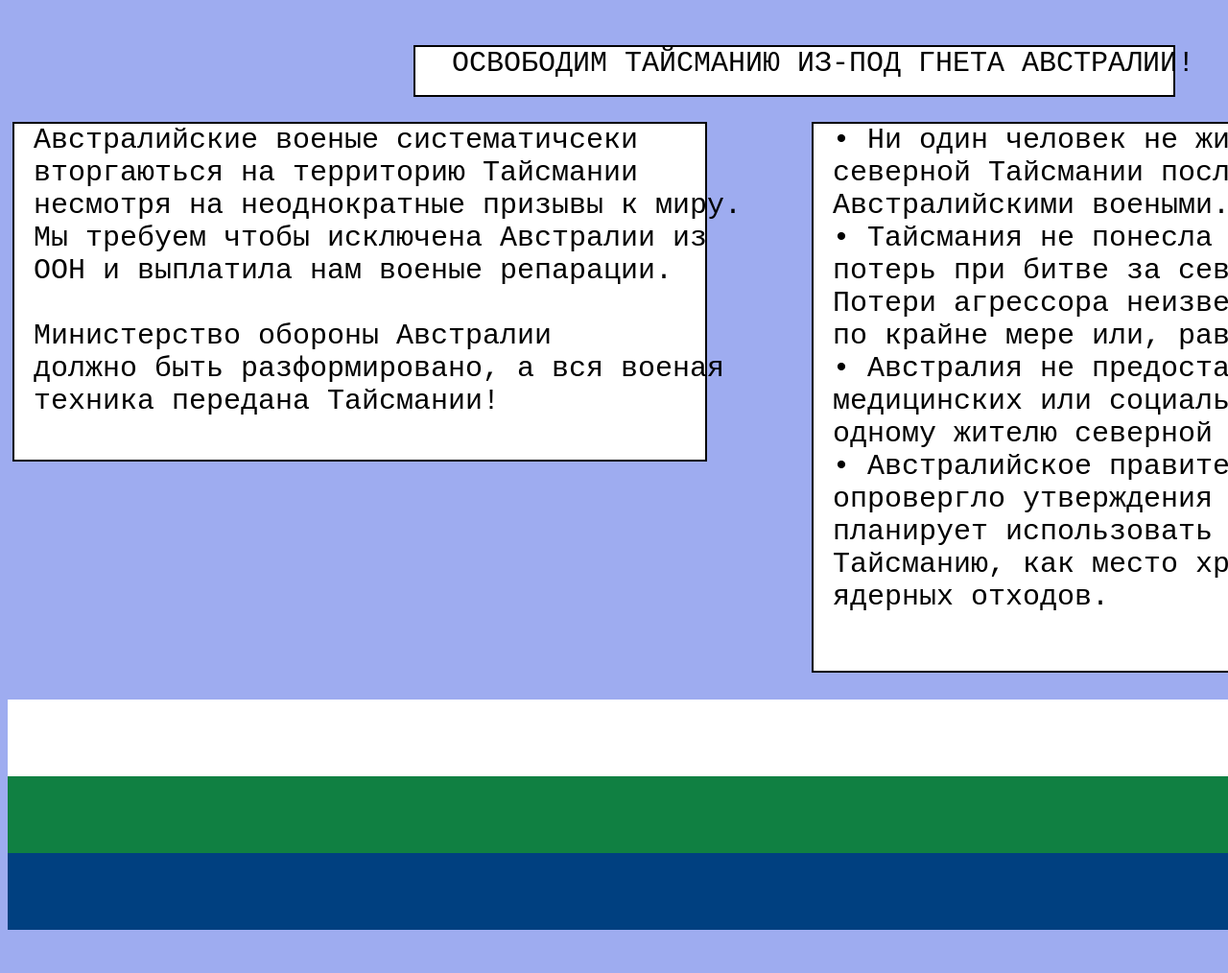
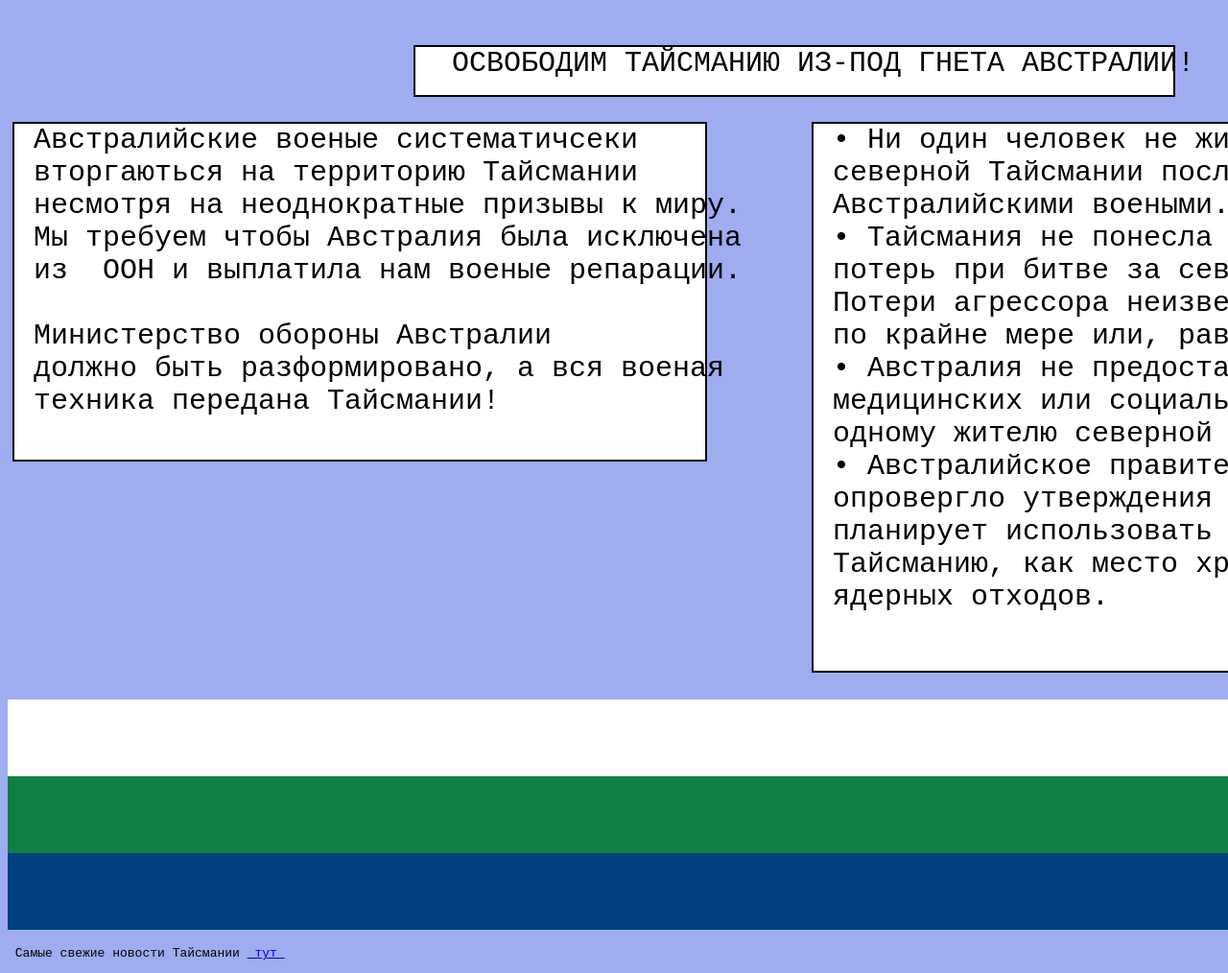
Before and after one commit to arabgery/dfgdfsb, a plain HTML site: page index.html in a window 1280 px wide. Shown: the part 200-1214 px from the top of the page at 96% size. Before the commit the page ends 1181 px from the top, so only its background shows below. Drawn offline with Linux system fonts and the light colour scheme.

Commit message:
Add files via upload

```diff
--- a/index.html
+++ b/index.html
@@ -49,8 +49,8 @@
 <div>  <pre id="pre1" >Австралийские военые систематичсеки
 вторгаються на территорию Тайсмании
 несмотря на неоднократные призывы к миру.
-Мы требуем чтобы исключена Австралии из
-ООН и выплатила нам военые репарации.
+Мы требуем чтобы Австралия была исключена
+из  ООН и выплатила нам военые репарации.
 
 Министерство обороны Австралии
 должно быть разформировано, а вся военая
@@ -75,5 +75,8 @@
 
 <img src="img/bg.png">
 
+
+<pre> Самые свежие новости Тайсмании <a href="pages/news.html"> тут </a> </pre>
+
 </body>
 </html>
```
